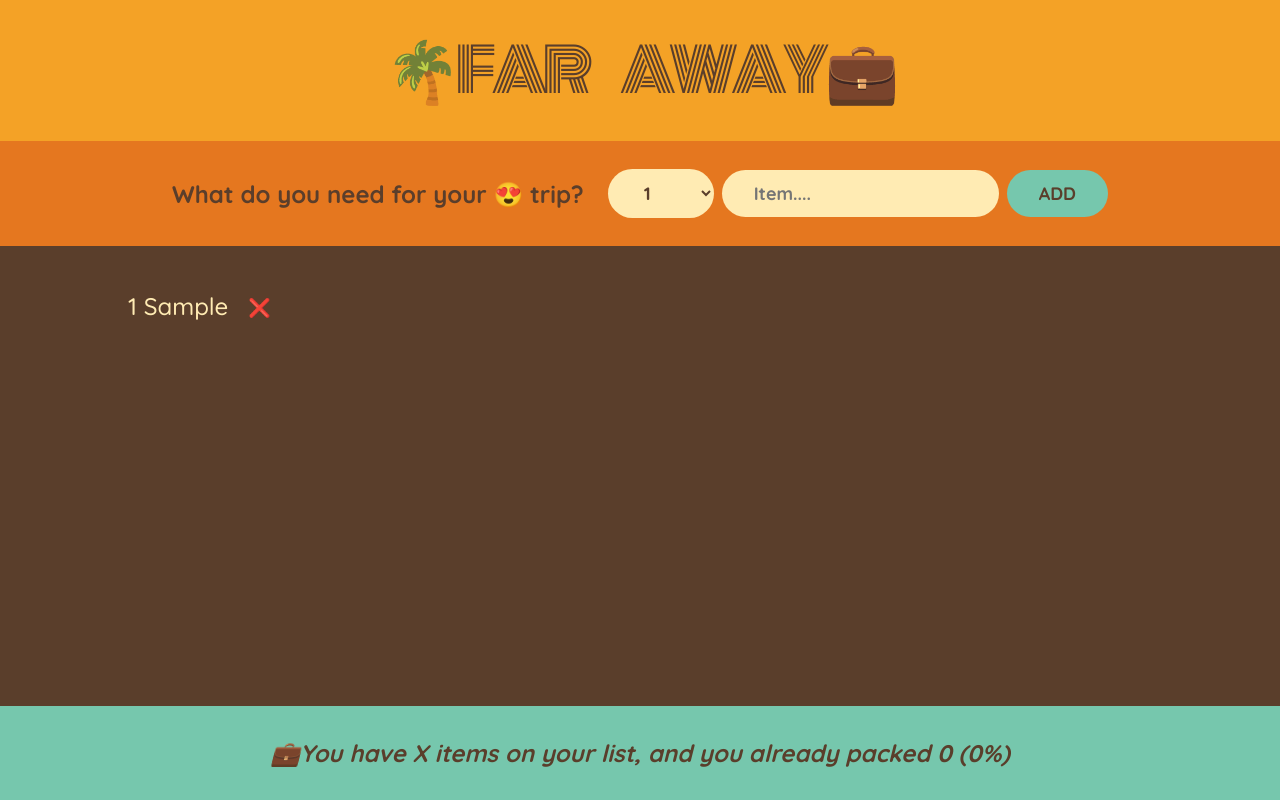
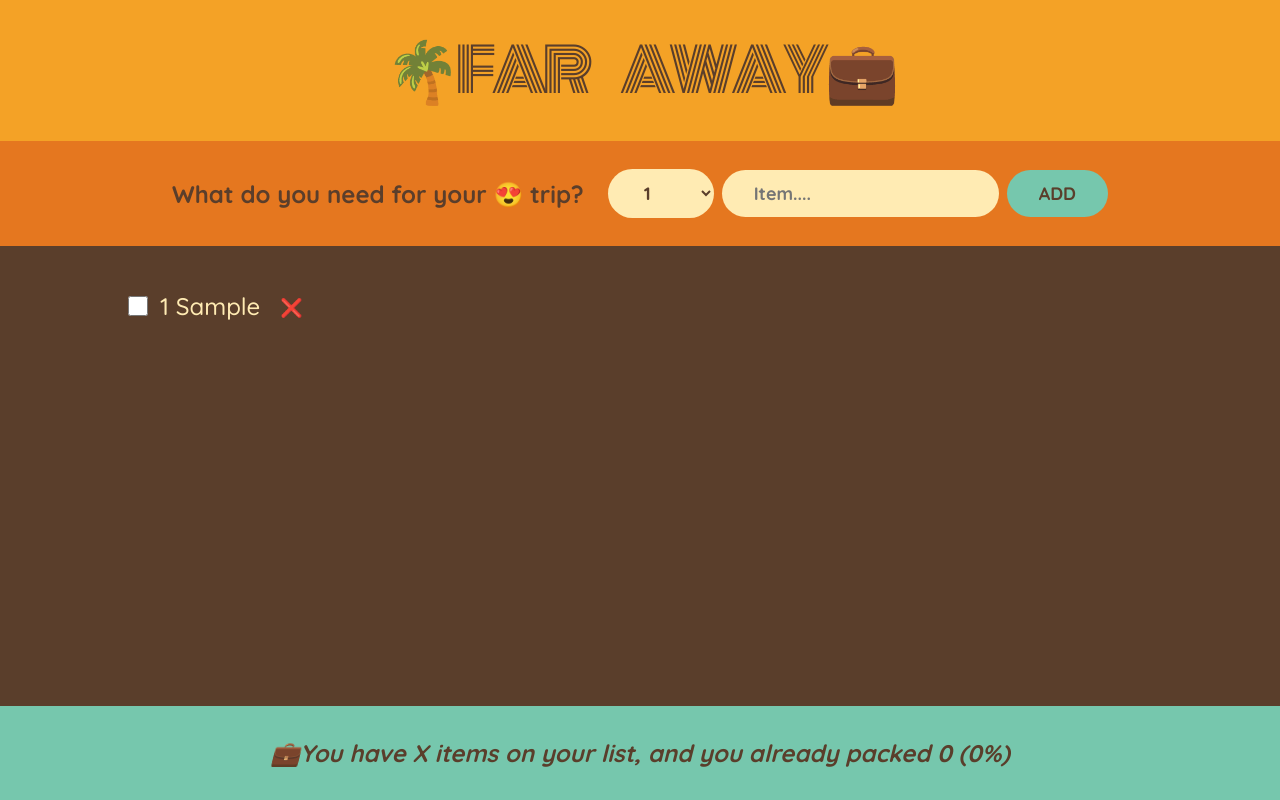
Before and after one commit to Adeyemi-Muaz-Ayomide/The-Far-Away-Travel-List, a React (Create React App) app: page / in a window 1280 px wide. Both pictures are taken after typing "Sample" into the empty fields and a click on the button "ADD". Built offline with nearby package versions, Linux system fonts and the light colour scheme.

Commit message:
added a toggle function

```diff
--- a/public/index.html
+++ b/public/index.html
@@ -24,7 +24,7 @@
       work correctly both with client-side routing and a non-root public URL.
       Learn how to configure a non-root public URL by running `npm run build`.
     -->
-    <title>React App</title>
+    <title>Far Away</title>
   </head>
   <body>
     <noscript>You need to enable JavaScript to run this app.</noscript>
--- a/src/App.js
+++ b/src/App.js
@@ -3,24 +3,31 @@ import Form from "./Components/Form";
 import Logo from "./Components/Logo";
 import PackingList from "./Components/PackingList";
 import Stats from "./Components/Stats";
-import './index.css'
+import "./index.css";
 
 function App() {
-  const [items, setItems] = useState([])
+  const [items, setItems] = useState([]);
 
   const handleAddItems = (item) => {
-    setItems((prevItem) => [...prevItem, item])
-  }
+    setItems((prevItem) => [...prevItem, item]);
+  };
 
   const handleDelete = (id) => {
-    setItems((items) => items.filter((item) => item.id !== id))
-  }
+    setItems((items) => items.filter((item) => item.id !== id));
+  };
 
+  const handleToggle = (id) => {
+    setItems((items) =>
+      items.map((item) =>
+        item.id === id ? { ...item, packed: !item.packed } : item
+      )
+    );
+  };
   return (
     <div className="app">
       <Logo />
-      <Form onAddItem={handleAddItems}/>
-      <PackingList items={items} onDeleteItem={handleDelete}/>
+      <Form onAddItem={handleAddItems} />
+      <PackingList items={items} onDeleteItem={handleDelete} onToggleItem={handleToggle} />
       <Stats />
     </div>
   );
--- a/src/Components/PackingItem.js
+++ b/src/Components/PackingItem.js
@@ -1,6 +1,7 @@
-const PackingItem = ({ item, onDeleteItem }) => {
+const PackingItem = ({ item, onDeleteItem, onToggleItem }) => {
   return (
     <li>
+      <input type="checkbox" value={item.packed} onChange={() => onToggleItem(item.id)}/>
       <span className={item.packed ? 'slash' : '' }>
         {item.quantity} {item.description}
       </span>
--- a/src/Components/PackingList.js
+++ b/src/Components/PackingList.js
@@ -1,6 +1,6 @@
 import PackingItem from "./PackingItem";
 
-const PackingList = ({ items, onDeleteItem }) => {
+const PackingList = ({ items, onDeleteItem, onToggleItem }) => {
   // const initialItems = [
   //   { id: 1, description: "Passports", quantity: 2, packed: false },
   //   { id: 2, description: "Socks", quantity: 12, packed: false },
@@ -10,7 +10,7 @@ const PackingList = ({ items, onDeleteItem }) => {
     <div className="list">
       <ul>
         {items.map(item => (
-          <PackingItem key={item.id} item={item} onDeleteItem={onDeleteItem}/>
+          <PackingItem key={item.id} item={item} onDeleteItem={onDeleteItem} onToggleItem={onToggleItem}/>
         ))}
       </ul>
     </div>
```
